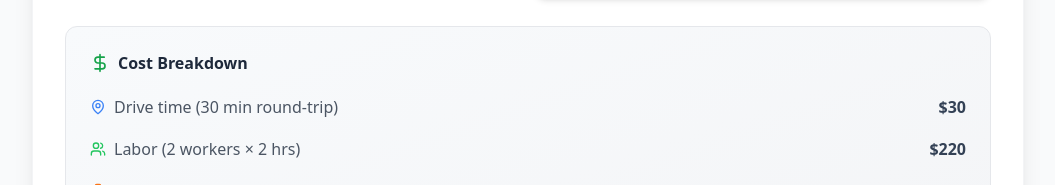
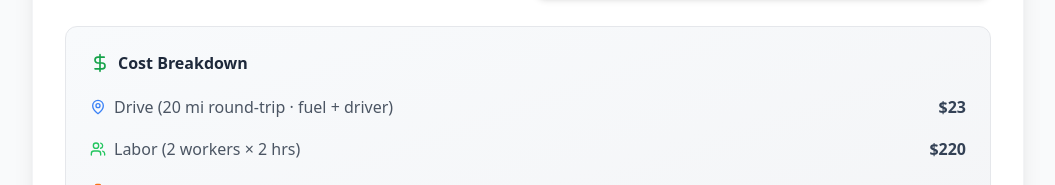
Before and after one commit to aldermantanner/Molalla-Trailer-Rental, a React (Vite) app: page /pricing in a window 1280 px wide. Shown: the part 1466-1651 px from the top of the page, without its empty margins (112-1167 px from the left). Built offline with nearby package versions, Linux system fonts and the light colour scheme; no server answers.

Commit message:
Add files via upload

```diff
--- a/src/components/BookingCard.tsx
+++ b/src/components/BookingCard.tsx
@@ -77,16 +77,13 @@ export function BookingCard({
               {new Date(booking.created_at).toLocaleDateString()}
             </span>
             <span className="font-semibold text-green-600">
-              {booking.service_type === 'rental' ? 'Trailer Rental' : 'Junk Removal'}
+              Junk Removal
             </span>
           </div>
         </div>
         <div className="text-left sm:text-right flex-shrink-0">
-          {booking.service_type === 'rental' && (
+          {booking.total_price && Number(booking.total_price) > 0 && (
             <div className="text-xl sm:text-2xl font-bold text-green-600">${booking.total_price}</div>
-          )}
-          {booking.service_type === 'junk_removal' && (
-            <div className="text-sm sm:text-base lg:text-lg font-semibold text-gray-600">Quote Needed</div>
           )}
         </div>
       </div>
@@ -307,7 +304,7 @@ export function BookingCard({
                 <option value="pending">Pending</option>
                 <option value="awaiting_approval">Awaiting Approval</option>
                 <option value="confirmed">Confirmed</option>
-                <option value="active">Active Rental</option>
+                <option value="active">In Progress</option>
                 <option value="overdue">Overdue</option>
                 <option value="completed">Completed</option>
                 <option value="cancelled">Cancelled</option>
--- a/src/components/BookingFilters.tsx
+++ b/src/components/BookingFilters.tsx
@@ -97,7 +97,7 @@ export function BookingFilters({
               : 'bg-gray-200 text-gray-700 hover:bg-gray-300'
           }`}
         >
-          <span className="hidden sm:inline">Active Rentals</span>
+          <span className="hidden sm:inline">Active Jobs</span>
           <span className="sm:hidden">Active</span> ({getCount('active')})
         </button>
         <button
--- a/src/components/BookingForm.tsx
+++ b/src/components/BookingForm.tsx
@@ -321,7 +321,7 @@ export function BookingForm() {
           <label className="block text-sm font-semibold text-gray-700 mb-3">
             Choose Your Service Level *
           </label>
-          <div className="grid md:grid-cols-3 gap-4">
+          <div className="grid grid-cols-1 sm:grid-cols-3 gap-3 sm:gap-4">
             <button
               type="button"
               onClick={() => setJunkServiceLevel('you_fill')}
--- a/src/components/JunkRemovalPricing.tsx
+++ b/src/components/JunkRemovalPricing.tsx
@@ -15,15 +15,19 @@ const LOAD_SIZES: Record<LoadSize, { label: string; yards: string; laborHours: n
   full:   { label: 'Full Load',   yards: '11–15 yards', laborHours: 4, dumpFee: 284, desc: 'Estate cleanout, full house, hoarder home (~2 tons)' },
 };
 
-const DRIVE_ZONES: Record<DriveZone, { label: string; minutes: number; desc: string }> = {
-  local:   { label: 'Local — Molalla area',        minutes: 30,  desc: '0–15 min one way' },
-  nearby:  { label: 'Nearby — Clackamas County',   minutes: 60,  desc: '15–30 min one way' },
-  far:     { label: 'Far — Portland metro',        minutes: 90,  desc: '30–45 min one way' },
-  distant: { label: 'Distant — outlying areas',    minutes: 120, desc: '45+ min one way' },
+const DRIVE_ZONES: Record<DriveZone, { label: string; minutes: number; miles: number; desc: string }> = {
+  local:   { label: 'Local — Molalla area',        minutes: 30,  miles: 20,  desc: '0–15 min one way' },
+  nearby:  { label: 'Nearby — Clackamas County',   minutes: 60,  miles: 40,  desc: '15–30 min one way' },
+  far:     { label: 'Far — Portland metro',        minutes: 90,  miles: 60,  desc: '30–45 min one way' },
+  distant: { label: 'Distant — outlying areas',    minutes: 120, miles: 80,  desc: '45+ min one way' },
 };
 
 const LABOR_RATE_PER_HOUR = 55;
-const DRIVE_RATE_PER_MIN = 1.0;
+const DIESEL_PRICE = 5.50;
+const TRUCK_MPG = 16;
+const FUEL_COST_PER_MILE = DIESEL_PRICE / TRUCK_MPG;
+const VEHICLE_WEAR_PER_MILE = 0.15;
+const DRIVER_RATE_PER_MIN = 0.45;
 const PROFIT_MARGIN = 0.30;
 const MINIMUM = 150;
 
@@ -52,7 +56,10 @@ export function JunkRemovalPricing() {
   const load = LOAD_SIZES[loadSize];
   const zone = DRIVE_ZONES[driveZone];
 
-  const driveCost = zone.minutes * DRIVE_RATE_PER_MIN;
+  const fuelCost = zone.miles * FUEL_COST_PER_MILE;
+  const wearCost = zone.miles * VEHICLE_WEAR_PER_MILE;
+  const driverTimeCost = zone.minutes * DRIVER_RATE_PER_MIN;
+  const driveCost = fuelCost + wearCost + driverTimeCost;
   const laborCost = workers * load.laborHours * LABOR_RATE_PER_HOUR;
   const dumpFee = load.dumpFee;
   const subtotal = driveCost + laborCost + dumpFee;
@@ -187,7 +194,7 @@ export function JunkRemovalPricing() {
             </h4>
             <div className="space-y-2.5 text-sm sm:text-base">
               <div className="flex items-center justify-between py-1">
-                <span className="text-gray-600 flex items-center gap-2"><MapPin className="h-4 w-4 text-blue-500" />Drive time ({zone.minutes} min round-trip)</span>
+                <span className="text-gray-600 flex items-center gap-2"><MapPin className="h-4 w-4 text-blue-500" />Drive ({zone.miles} mi round-trip · fuel + driver)</span>
                 <span className="font-semibold text-slate-700">{fmt(driveCost)}</span>
               </div>
               <div className="flex items-center justify-between py-1">
--- a/src/components/Layout.tsx
+++ b/src/components/Layout.tsx
@@ -35,9 +35,9 @@ export function Layout({ children }: { children: React.ReactNode }) {
                 <img
                   src="/Bare_Arce_Hauling_high_res_PNG.png"
                   alt="Bare Acre Hauling"
-                  className="h-12 w-auto object-contain"
+                  className="h-10 sm:h-12 w-auto object-contain flex-shrink-0"
                 />
-                <span className="text-2xl font-bold text-white whitespace-nowrap">Bare Acre Hauling</span>
+                <span className="text-lg sm:text-2xl font-bold text-white whitespace-nowrap">Bare Acre Hauling</span>
               </a>
             </div>
 
@@ -314,7 +314,7 @@ export function Layout({ children }: { children: React.ReactNode }) {
               Terms & Conditions
             </Link>
           </div>
-          <p>&copy; 2025 Bare Acre Hauling. All rights reserved.</p>
+          <p>&copy; 2025-2026 Bare Acre Hauling. All rights reserved.</p>
         </div>
       </footer>
     </div>
```
